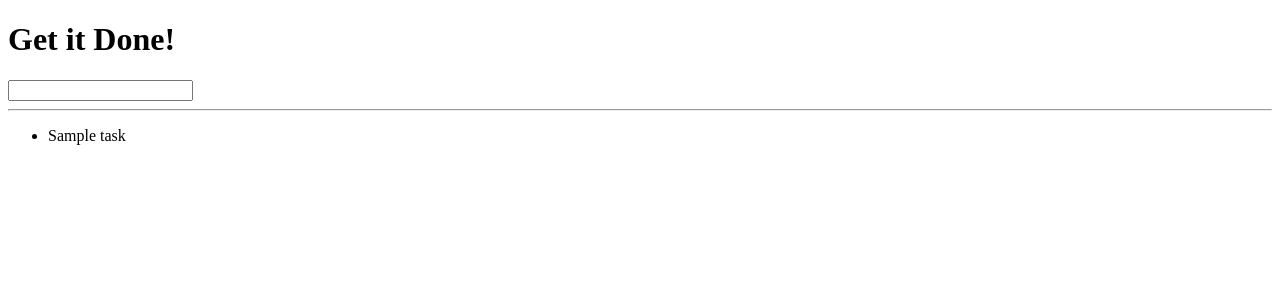
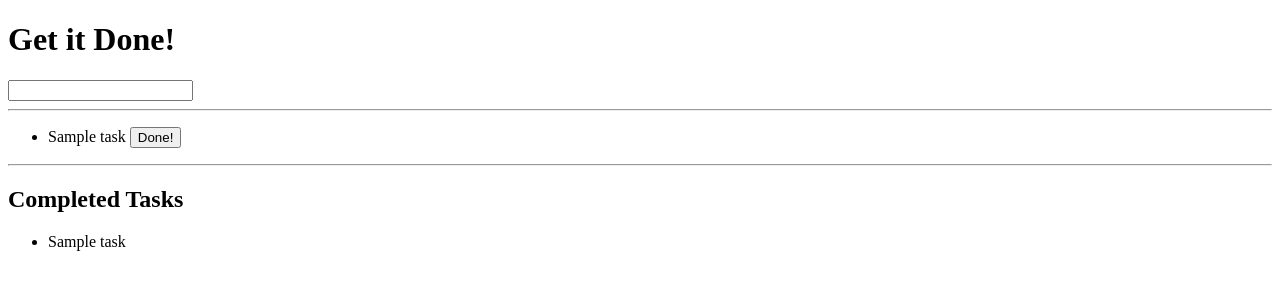
Before and after one commit to Bradleywboggs/getitdone, a Flask app: template templates/todos.html in a window 1280 px wide. Shown: the top 300 px of the page. Run offline with Flask 2, Linux system fonts and the light colour scheme; tables that the repository leaves empty hold one stand-in row (values such as "Sample post"); the template is opened without the code that fills it: values that come from a table or form of the project are taken from there, most other values are stand-ins (such as "Sample title", 1, 10 or a date in 2020).

Commit message:
Added db functionality

```diff
--- a/main.py
+++ b/main.py
@@ -1,18 +1,48 @@
-from flask import Flask, request, render_template
+from flask import Flask, request, redirect, render_template
+from flask_sqlalchemy import SQLAlchemy
+
 
 app = Flask(__name__)
 app.config['DEBUG'] = True
+app.config['SQLALCHEMY_DATABASE_URI'] = 'mysql+pymysql://getitdone:getitdone@localhost:8889/getitdone'
+app.config['SQLALCHEMY_ECHO'] = True
+db = SQLAlchemy(app)
 
-tasks = []
+class Task(db.Model):
+    id = db.Column(db.Integer, primary_key=True)
+    name = db.Column(db.String(120))
+    completed = db.Column(db.Boolean)
 
-@app.route("/", methods = ['POST', 'GET'])
+    def __init__(self, name):
+        self.name = name
+        self.completed = False
+
+
+@app.route('/', methods = ['POST', 'GET'])
 def index():
 
     if request.method == 'POST':
-        task = request.form['task']
-        tasks.append(task)
+        task_name = request.form['task']
+        new_task = Task(task_name)
+        db.session.add(new_task)
+        db.session.commit()
 
-    return render_template('todos.html', title="Get It Done!", tasks=tasks)
+    tasks = Task.query.filter_by(completed=False).all()
+    completed_tasks = Task.query.filter_by(completed=True).all()
 
+    return render_template('todos.html', title="Get It Done!", tasks=tasks,
+        completed_tasks=completed_tasks)
 
-app.run()
+@app.route('/delete-task', methods=['POST'])
+def delete_task():
+
+    task_id = int(request.form['task-id'])
+    task = Task.query.get(task_id)
+    task.completed = True
+    db.session.add(task)
+    db.session.commit()
+
+    return redirect('/')
+
+if __name__ == '__main__':
+    app.run()
--- a/templates/todos.html
+++ b/templates/todos.html
@@ -14,10 +14,22 @@
 {% else %}
 <ul>
     {% for task in tasks %}
-    <li>{{task}}</li>
+    <li>{{task.name}}
+        <form method='POST' action='/delete-task'style="display:inline-block;">
+            <input type='hidden' name='task-id' value='{{task.id}}' />
+            <input type='submit' value='Done!' />
+        </form>
+    </li>
+
     {% endfor %}
 </ul>
 {% endif %}
-
+<hr />
+<h2>Completed Tasks</h2>
+<ul>
+    {% for task in completed_tasks %}
+    <li>{{task.name}}</li>
+    {% endfor %}
+</ul>
 
 {% endblock %}
```
